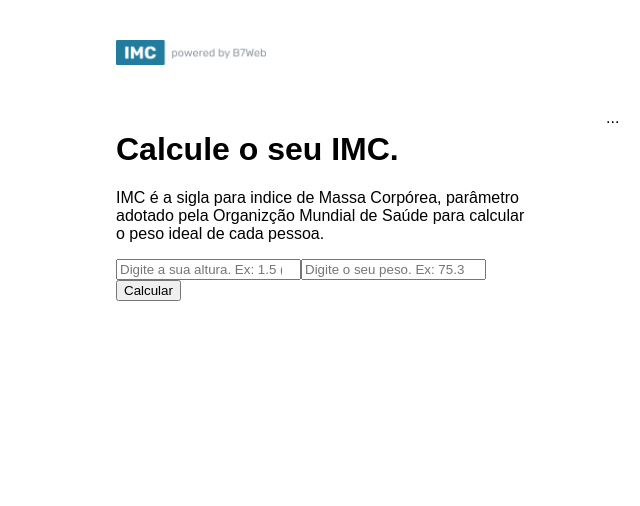
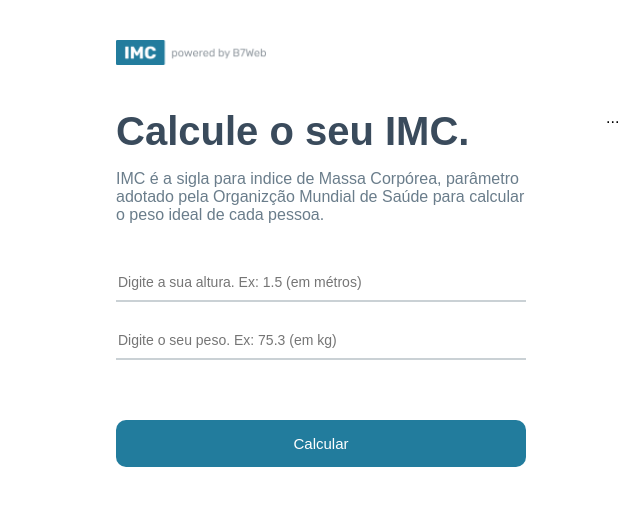
Before and after one commit to jooluisrm/calc-imc, a React (Create React App) app: page / in a window 1280 px wide. Shown: the top 506 px of the page, without its empty margins (74-714 px from the left). Built offline with nearby package versions, Linux system fonts and the light colour scheme.

Commit message:
Colocando o css no leftside

```diff
--- a/src/App.module.css
+++ b/src/App.module.css
@@ -18,6 +18,45 @@
     flex: 1;
     margin-right: 40px;
 }
+.container .leftSide h1 {
+    margin: 0;
+    font-size: 40px;
+    color: #3A4B5C;
+}
+.container .leftSide p {
+    font-size: 16px;
+    margin-bottom: 40px;
+    color: #6A7D8B;
+
+}
+.container .leftSide input {
+    width: 100%;
+    border: 0;
+    border-bottom: 2px solid rgba(150, 163, 171, .5);
+    padding: 10px 2px;
+    margin-bottom: 20px;
+    font-size: 14px;
+    outline: none;
+}
+.container .leftSide button {
+    background-color: #227C9D;
+    color: white;
+    font-size: 15px;
+    border: 0;
+    border-radius: 10px;
+    padding: 15px 0;
+    width: 100%;
+    cursor: pointer;
+    margin-top: 40px;
+    transition: all ease .3s;
+}
+.container .leftSide button:hover {
+    opacity: .8;
+}
+
+
+
+
 .container .rightSide {
     flex: 1;
     margin-left: 40px;
```
